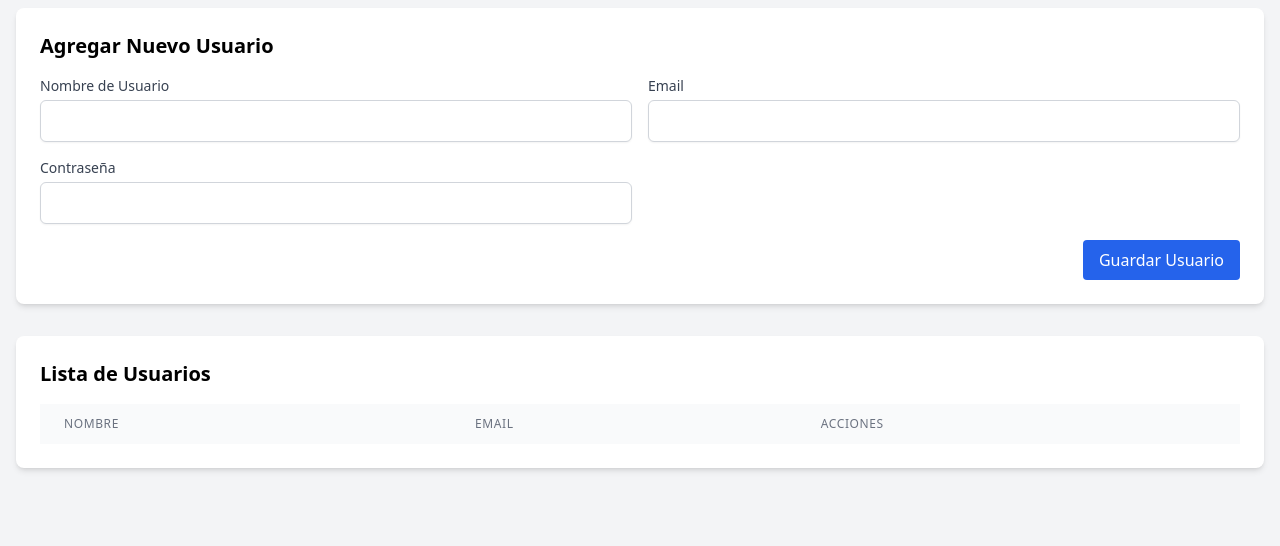
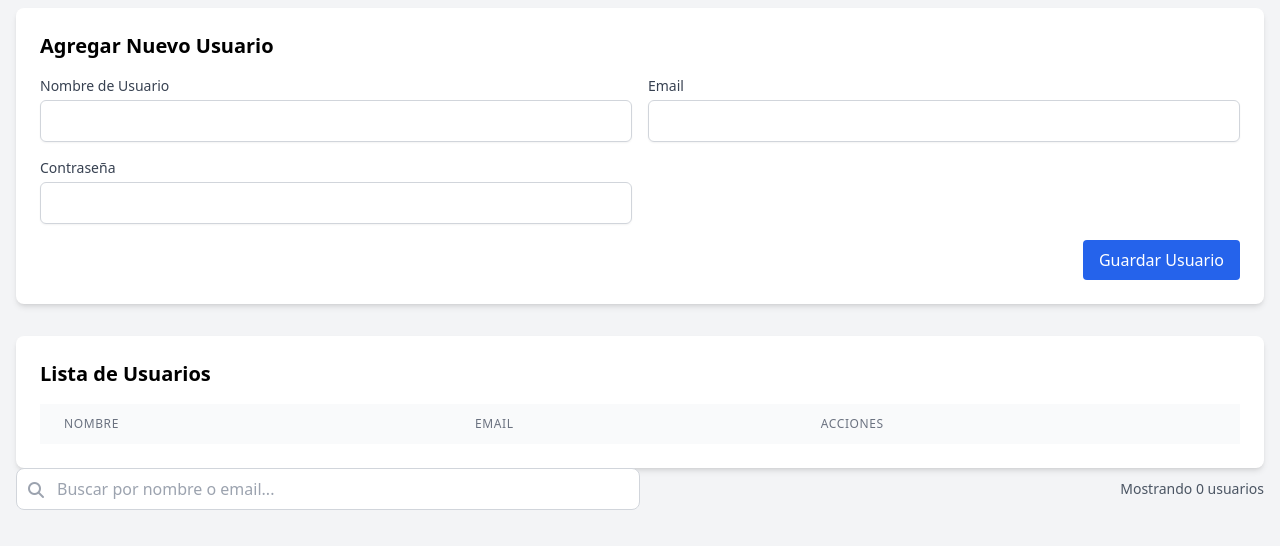
Before and after one commit to DarkDarkness2636/SanchezRojas_DanielJosabeth_PaginaWeb, a website: page public/dataBaseDigitalOcean.html in a window 1280 px wide. Shown: the part 92-638 px from the top of the page. Drawn offline with nearby package versions, Linux system fonts and the light colour scheme; no server answers.

```diff
--- a/public/dataBaseDigitalOcean.html
+++ b/public/dataBaseDigitalOcean.html
@@ -63,6 +63,20 @@
             </table>
         </div>
     </div>
+    <div class="flex flex-col md:flex-row justify-between items-center mb-4">
+        <div class="w-full md:w-1/2 mb-4 md:mb-0">
+            <div class="relative">
+                <input type="text" id="searchInput" placeholder="Buscar por nombre o email..."
+                       class="w-full pl-10 pr-4 py-2 rounded-lg border border-gray-300 focus:outline-none focus:ring-2 focus:ring-blue-500">
+                <div class="absolute left-3 top-2.5 text-gray-400">
+                    <i class="fas fa-search"></i>
+                </div>
+            </div>
+        </div>
+        <div class="text-sm text-gray-600">
+            Mostrando <span id="userCount">0</span> usuarios
+        </div>
+    </div>
 </div>
 </body>
 </html>
```
